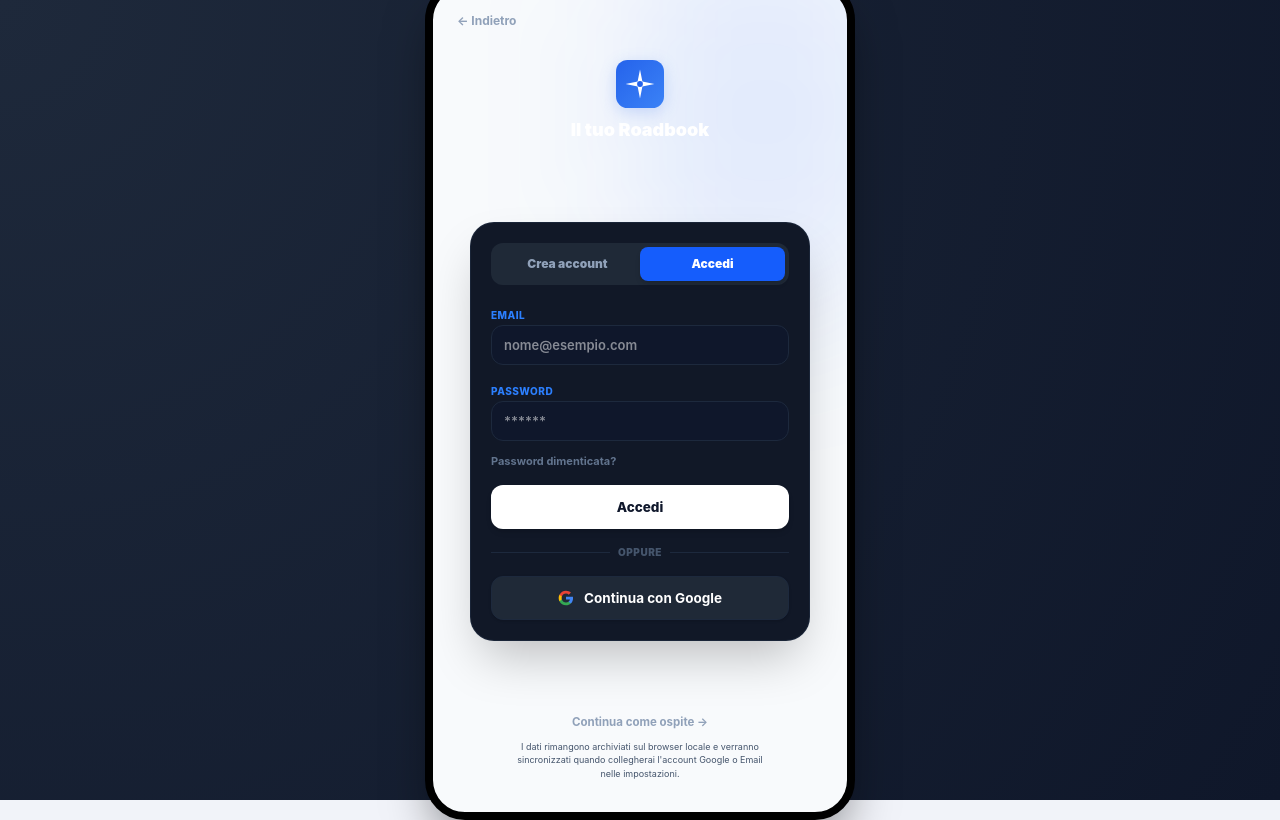
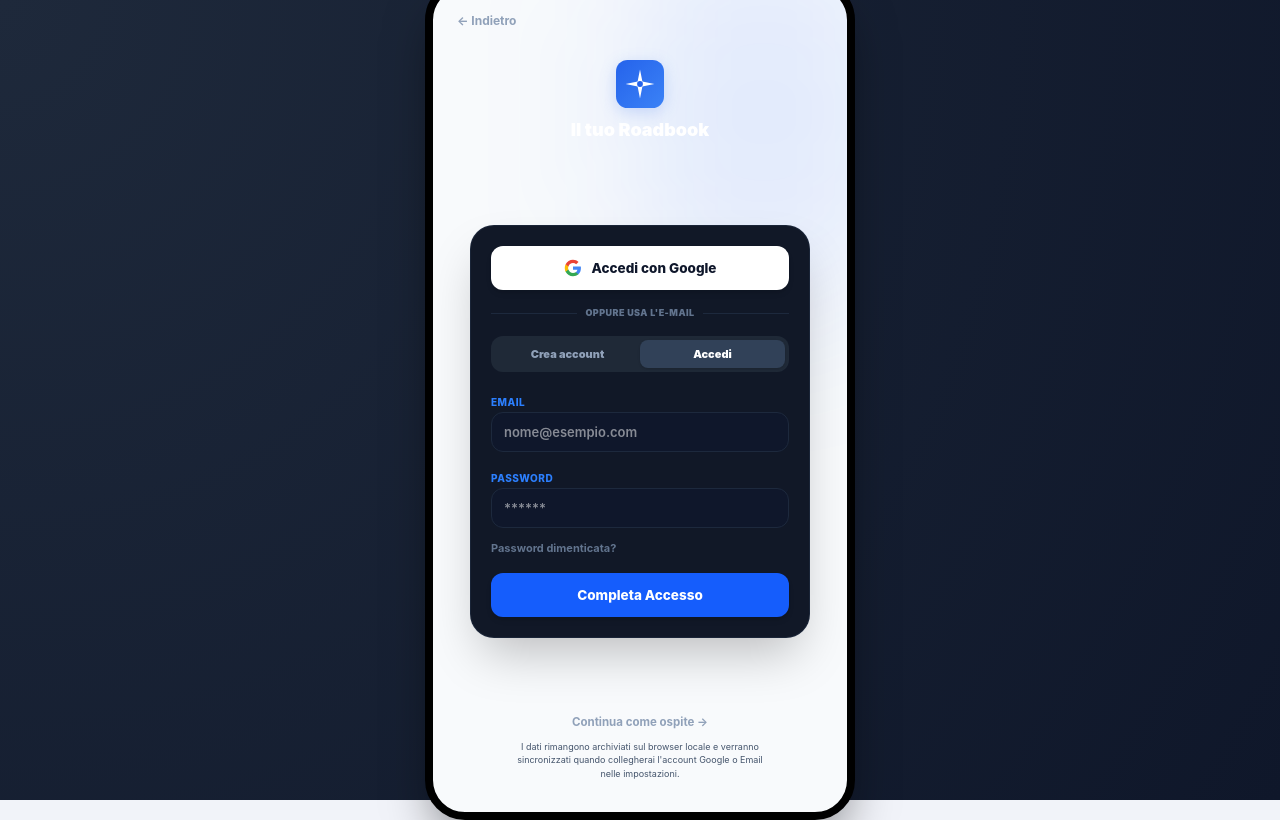
Before and after one commit to CASABR/honeymoon-roadbook, a React (Vite) app: page / in a window 1280 px wide. Both pictures are taken after a click on the button "Inizia il Viaggio →". Built offline with nearby package versions, Linux system fonts and the light colour scheme; no server answers.

Commit message:
Elevate Google Auth to top primary action in central login card

```diff
--- a/src/views/LoginView.tsx
+++ b/src/views/LoginView.tsx
@@ -357,21 +357,54 @@ export default function LoginView() {
       {/* Central Card */}
       <div className="flex-1 flex flex-col justify-center z-10 max-w-[340px] w-full mx-auto my-auto">
         <div className="bg-[#111827] border border-slate-800/80 rounded-3xl p-5 shadow-2xl space-y-4">
+          {/* Google Access Button (Azione Principale) */}
+          <button
+            onClick={handleGoogleLogin}
+            disabled={isLoading}
+            className="w-full h-11 bg-white hover:bg-gray-100 text-slate-900 font-extrabold text-[13.5px] rounded-xl flex items-center justify-center gap-2.5 transition-all active:scale-98 shadow-md disabled:opacity-50"
+          >
+            <svg className="w-4.5 h-4.5 flex-shrink-0" viewBox="0 0 24 24">
+              <path
+                fill="#4285F4"
+                d="M22.56 12.25c0-.78-.07-1.53-.2-2.25H12v4.26h5.92c-.26 1.37-1.04 2.53-2.21 3.31v2.77h3.57c2.08-1.92 3.28-4.74 3.28-8.09z"
+              />
+              <path
+                fill="#34A853"
+                d="M12 23c2.97 0 5.46-.98 7.28-2.66l-3.57-2.77c-.98.66-2.23 1.06-3.71 1.06-2.86 0-5.29-1.93-6.16-4.53H2.18v2.84C3.99 20.53 7.7 23 12 23z"
+              />
+              <path
+                fill="#FBBC05"
+                d="M5.84 14.09c-.22-.66-.35-1.36-.35-2.09s.13-1.43.35-2.09V7.06H2.18C1.43 8.55 1 10.22 1 12s.43 3.45 1.18 4.94l2.85-2.22.81-.63z"
+              />
+              <path
+                fill="#EA4335"
+                d="M12 5.38c1.62 0 3.06.56 4.21 1.64l3.15-3.15C17.45 2.09 14.97 1 12 1 7.7 1 3.99 3.47 2.18 7.06l3.66 2.84c.87-2.6 3.3-4.52 6.16-4.52z"
+              />
+            </svg>
+            Accedi con Google
+          </button>
 
-          {/* Tabs Selector */}
+          {/* Separator */}
+          <div className="flex items-center gap-2">
+            <span className="h-[1px] bg-slate-800 flex-1" />
+            <span className="text-[9px] uppercase tracking-wider font-black text-slate-500">oppure usa l'e-mail</span>
+            <span className="h-[1px] bg-slate-800 flex-1" />
+          </div>
+
+          {/* Tabs Selector (Azione Secondaria) */}
           <div className="flex bg-[#1f2937] p-1 rounded-xl">
             <button
               onClick={() => { setIsRegistering(true); setError(null); setInfoMessage(null); }}
-              className={`flex-1 py-2 text-center text-[12px] font-black rounded-lg transition-all ${
-                isRegistering ? "bg-blue-600 text-white shadow-md" : "text-slate-400 hover:text-white"
+              className={`flex-1 py-1.5 text-center text-[11px] font-black rounded-lg transition-all ${
+                isRegistering ? "bg-slate-700 text-white shadow-sm" : "text-slate-400 hover:text-white"
               }`}
             >
               Crea account
             </button>
             <button
               onClick={() => { setIsRegistering(false); setError(null); setInfoMessage(null); }}
-              className={`flex-1 py-2 text-center text-[12px] font-black rounded-lg transition-all ${
-                !isRegistering ? "bg-blue-600 text-white shadow-md" : "text-slate-400 hover:text-white"
+              className={`flex-1 py-1.5 text-center text-[11px] font-black rounded-lg transition-all ${
+                !isRegistering ? "bg-slate-700 text-white shadow-sm" : "text-slate-400 hover:text-white"
               }`}
             >
               Accedi
@@ -451,47 +484,13 @@ export default function LoginView() {
             )}
           </div>
 
-          {/* Primary Action Button */}
+          {/* Primary Action Button for Email */}
           <button
             onClick={handleEmailAuth}
             disabled={isLoading}
-            className="w-full h-11 bg-white text-slate-900 font-extrabold text-[13.5px] rounded-xl flex items-center justify-center transition-all active:scale-98 shadow-md disabled:opacity-50"
+            className="w-full h-11 bg-blue-600 hover:bg-blue-700 text-white font-extrabold text-[13.5px] rounded-xl flex items-center justify-center transition-all active:scale-98 shadow-md disabled:opacity-50"
           >
-            {isLoading ? "Elaborazione..." : (isRegistering ? "Registrati" : "Accedi")}
-          </button>
-
-          {/* Separator */}
-          <div className="flex items-center gap-2">
-            <span className="h-[1px] bg-slate-800 flex-1" />
-            <span className="text-[10px] uppercase tracking-wider font-black text-slate-600">oppure</span>
-            <span className="h-[1px] bg-slate-800 flex-1" />
-          </div>
-
-          {/* Google Access Button */}
-          <button
-            onClick={handleGoogleLogin}
-            disabled={isLoading}
-            className="w-full h-11 bg-[#1f2937] hover:bg-[#374151] text-white font-bold text-[13.5px] rounded-xl flex items-center justify-center gap-2.5 transition-all active:scale-98 shadow-sm border border-slate-800 disabled:opacity-50"
-          >
-            <svg className="w-4 h-4 flex-shrink-0" viewBox="0 0 24 24">
-              <path
-                fill="#4285F4"
-                d="M22.56 12.25c0-.78-.07-1.53-.2-2.25H12v4.26h5.92c-.26 1.37-1.04 2.53-2.21 3.31v2.77h3.57c2.08-1.92 3.28-4.74 3.28-8.09z"
-              />
-              <path
-                fill="#34A853"
-                d="M12 23c2.97 0 5.46-.98 7.28-2.66l-3.57-2.77c-.98.66-2.23 1.06-3.71 1.06-2.86 0-5.29-1.93-6.16-4.53H2.18v2.84C3.99 20.53 7.7 23 12 23z"
-              />
-              <path
-                fill="#FBBC05"
-                d="M5.84 14.09c-.22-.66-.35-1.36-.35-2.09s.13-1.43.35-2.09V7.06H2.18C1.43 8.55 1 10.22 1 12s.43 3.45 1.18 4.94l2.85-2.22.81-.63z"
-              />
-              <path
-                fill="#EA4335"
-                d="M12 5.38c1.62 0 3.06.56 4.21 1.64l3.15-3.15C17.45 2.09 14.97 1 12 1 7.7 1 3.99 3.47 2.18 7.06l3.66 2.84c.87-2.6 3.3-4.52 6.16-4.52z"
-              />
-            </svg>
-            Continua con Google
+            {isLoading ? "Elaborazione..." : (isRegistering ? "Completa Registrazione" : "Completa Accesso")}
           </button>
         </div>
 
```
